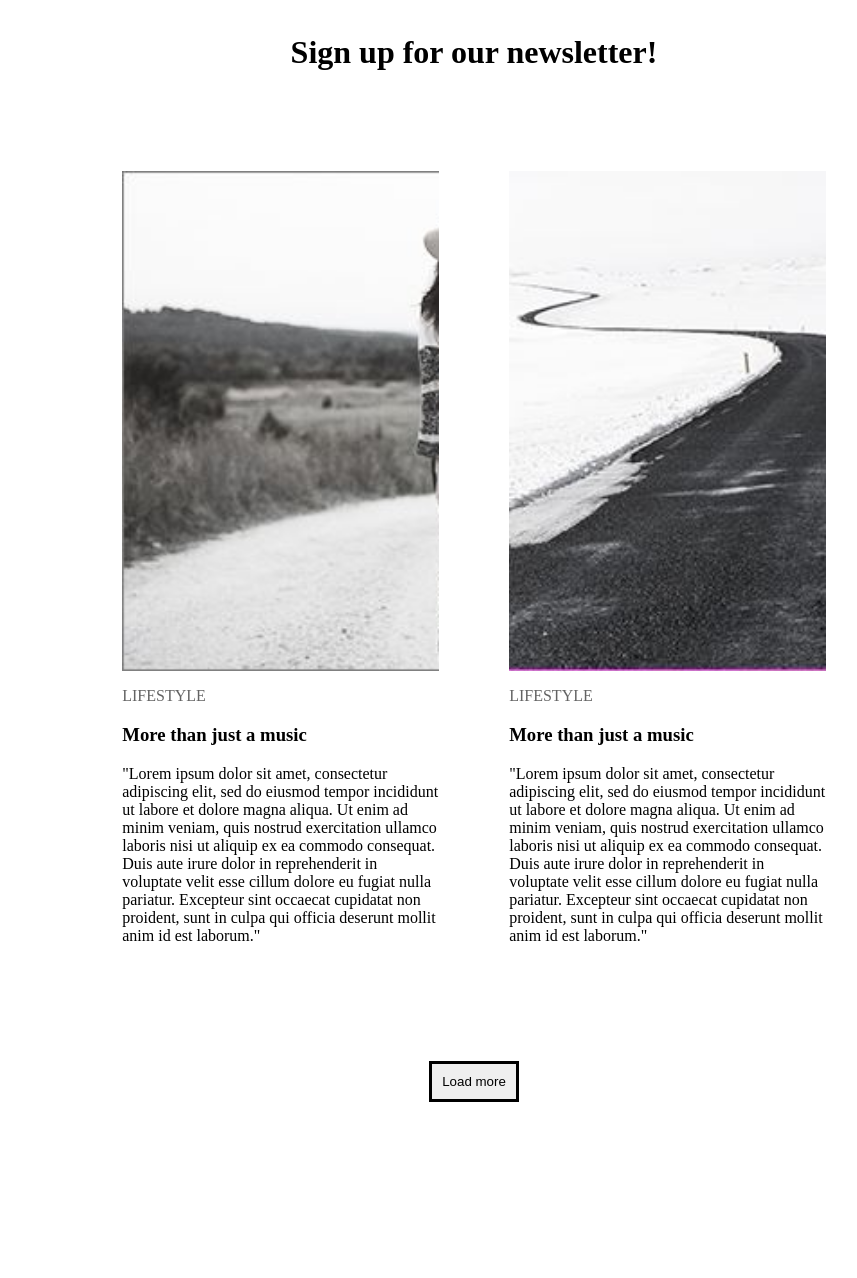
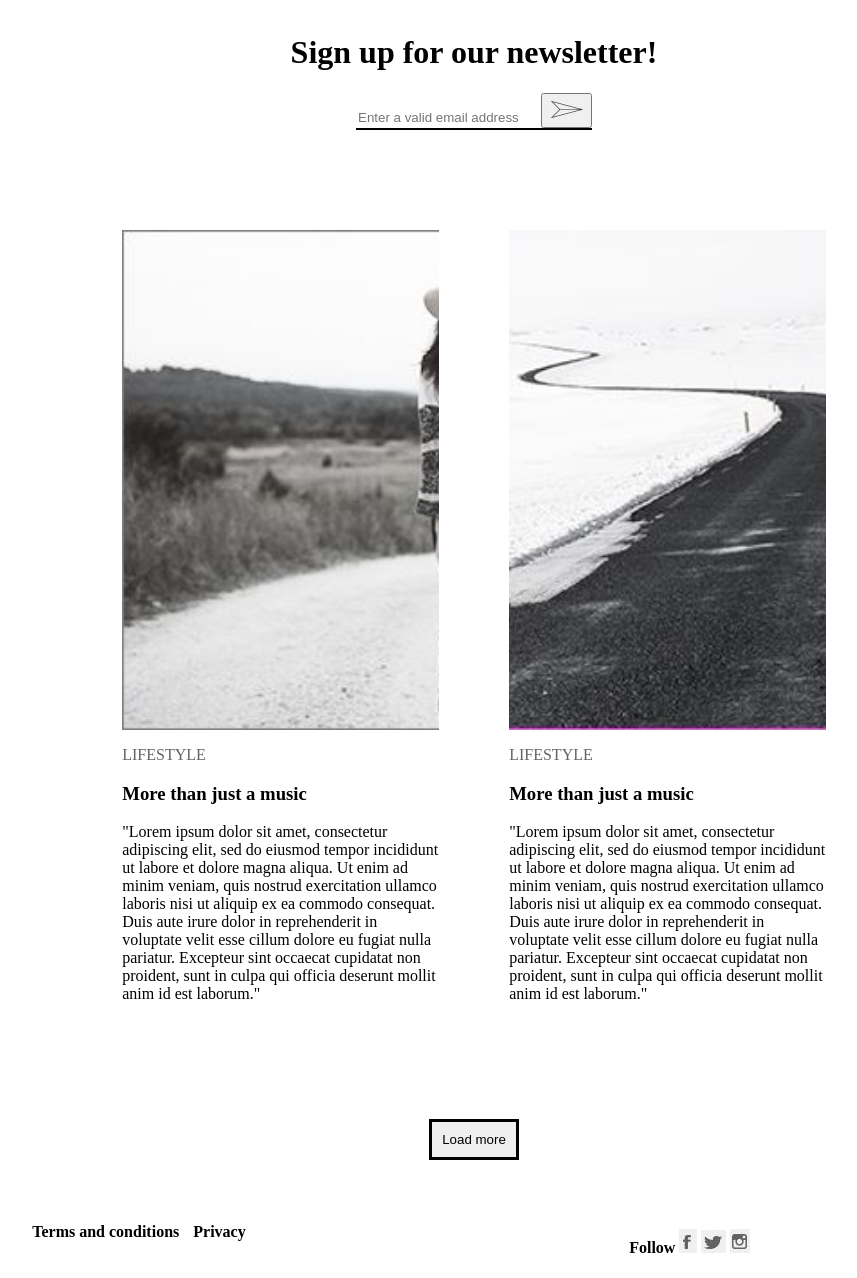
Before and after one commit to naniko555/shualeduri, a plain HTML site: page index.html in a window 1280 px wide. Shown: the part 2522-3800 px from the top of the page, without its empty margins (166-1023 px from the left). Drawn offline with Linux system fonts and the light colour scheme.

Commit message:
changed some staf in footer

```diff
--- a/css/myStyles.css
+++ b/css/myStyles.css
@@ -35,6 +35,7 @@
 .container{
     margin: 5%;
   	display: inline-block;
+  	position: relative;
 }
 
 /*photodairy*/
@@ -186,3 +187,49 @@ text-transform: uppercase;
     padding: 10px;
 
 }
+
+/*email input*/
+.email-wrapper{
+	text-align: center;
+}
+.email{
+	border: none;
+	 border-bottom: 2px solid black;
+	 display: inline-block;
+
+}
+
+.email input[type=text]{
+ 	border: none;
+}
+
+
+/*footer is absolute and is relative to container*/
+/*gadasaketebelia*/
+.end{
+position: absolute;
+bottom: 0;
+width: 100%;
+}
+.end-terms-privacy{
+	float: left;
+	display: inline-block;
+	width: 45%;
+
+}
+.end-terms-privacy a{
+	font-weight: bold;
+	text-decoration: none;
+	color: black;
+	margin-left: 10px;
+}
+.end-follow {
+	float:right;
+	display: inline-block;
+	width: 45%;
+}
+.end-follow p{
+	display: inline-block;
+	font-weight: bold;
+	margin-bottom: 3px;
+}
--- a/index.html
+++ b/index.html
@@ -74,7 +74,12 @@
 			<div>  <!-- end of outer container -->
 			<h1 style="text-align: center;">Sign up for our newsletter!</h1>
 
-			<div class="input"> </div>
+		<div class="email-wrapper">
+			<form class="email">
+				<input type="text" name="email" placeholder="Enter a valid email address">
+				<button class="email-submit"><img src="images/arrow.jpg" ></button>
+			</form>
+		</div>
 
 			<!-- isev or nawilad vyop -->
 
@@ -104,6 +109,20 @@
 		 <div class="load-container"> <button> Load more</button>  </div>
 
 
+	<footer class="end">
+		<div class="end-terms-privacy">
+			<a href="#">Terms and conditions</a>
+			<a href="#">Privacy</a>
+		</div>
+		<div class="end-follow">
+			<p>Follow</p>
+			<img src="images/facebook.jpg" alt="facebook"/>
+			<img src="images/twitter.jpg" alt="twitter"/>
+			<img src="images/istagram.jpg" alt="istagram"/>
+
+		</div>
+
+	</footer>
 
 <div>
 </body>
```
Also changed, not shown: images/arrow.JPG (added), images/facebook.JPG (added), images/istagram.JPG (added), images/twitter.JPG (added).
